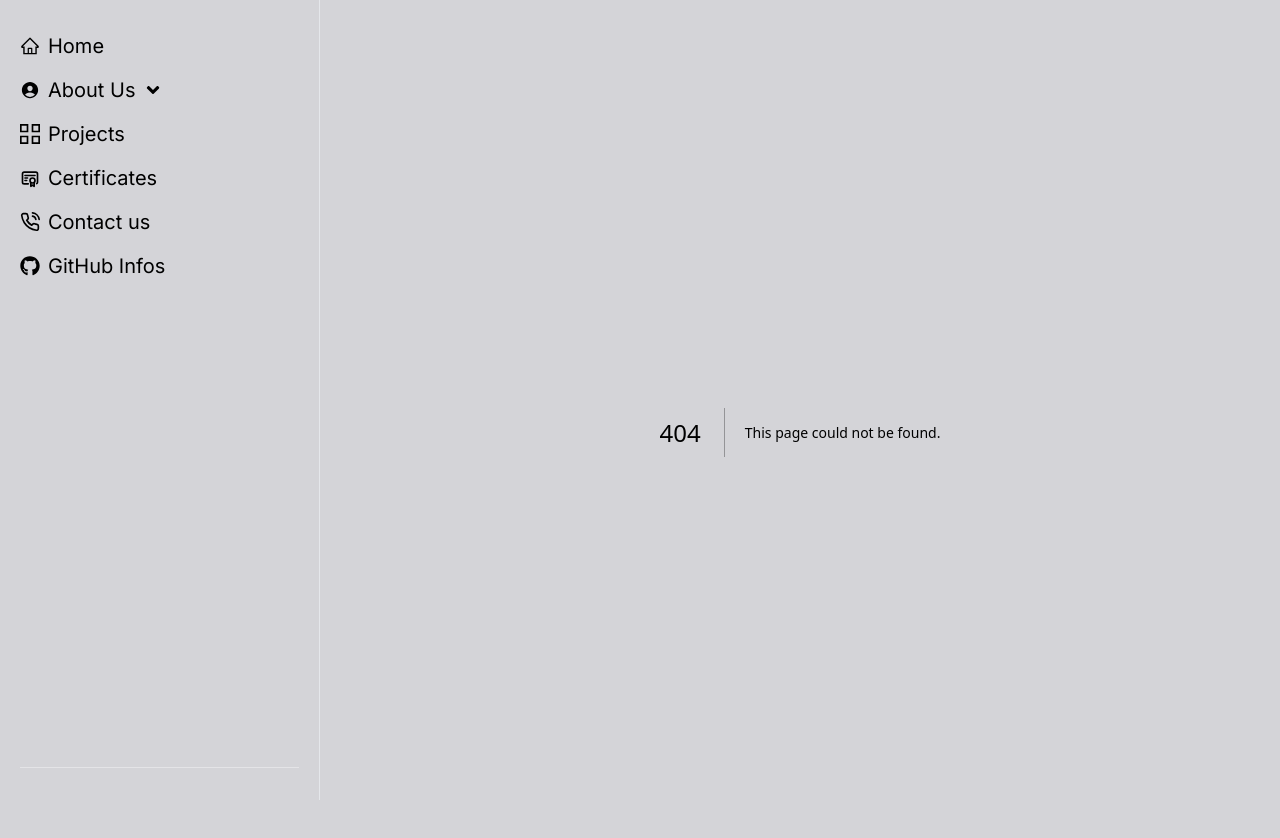
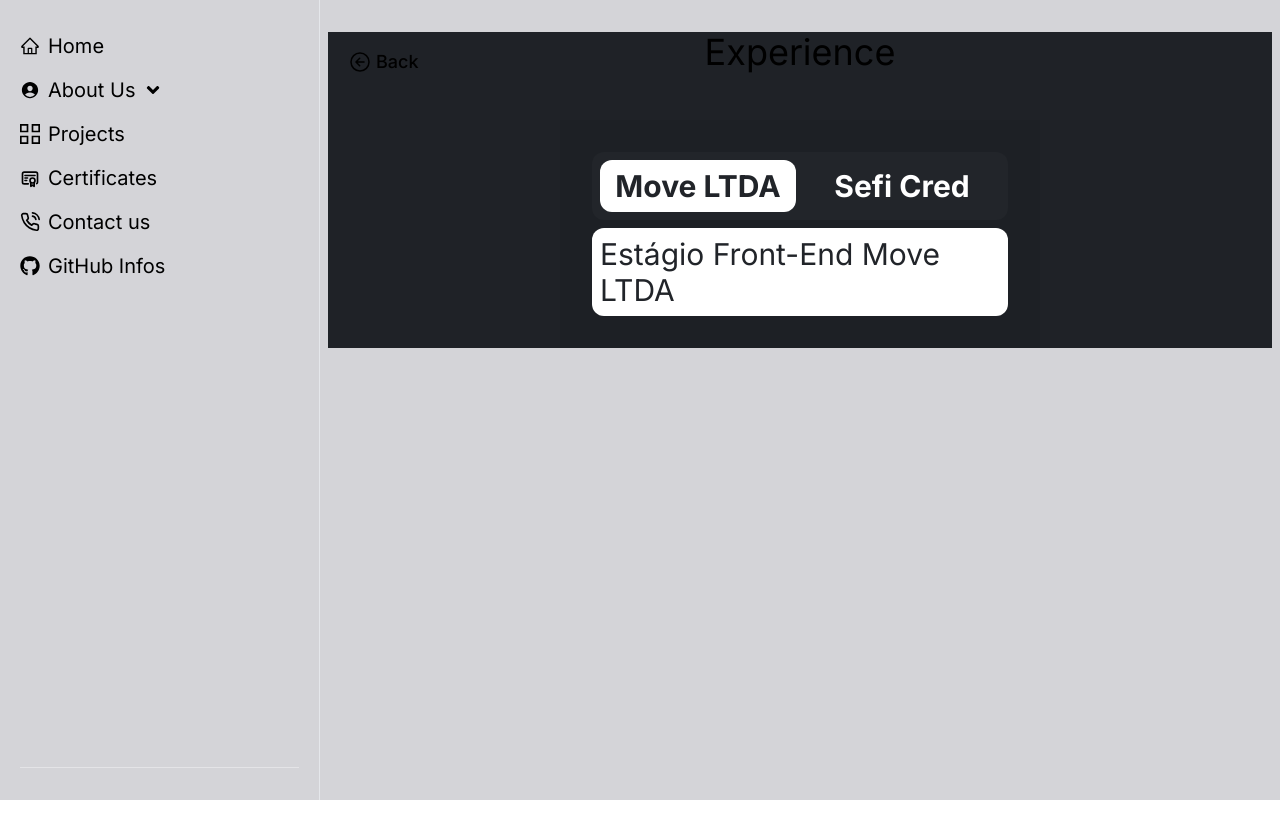
Before and after one commit to Hzimr/Hzimr.github.io, a Next.js app: page /experience in a window 1280 px wide. Before the commit this address had no page. Shown: the top 838 px of the page. After the commit the page ends 800 px from the top, so only its background shows below. Built offline with nearby package versions, Linux system fonts and the light colour scheme.

Commit message:
feat: created page experience

```diff
--- a/src/app/aboutus/page.tsx
+++ b/src/app/aboutus/page.tsx
@@ -1,6 +1,7 @@
 'use client'
 
 import { BackButton } from '@/components/back-button'
+import { ButtonNavigate } from '@/components/button-navigate'
 
 export default function AboutUs() {
   return (
@@ -25,12 +26,8 @@ export default function AboutUs() {
       <div className="flex w-full flex-1 flex-col items-center justify-center gap-2 p-3">
         <h3 className="text-2xl">More about me</h3>
         <section className="flex w-full flex-1 justify-around p-2">
-          <button className="rounded-full bg-teal-700 p-3 hover:opacity-80">
-            Experience
-          </button>
-          <button className="rounded-full bg-teal-700 p-3 hover:opacity-80">
-            Undergraduate
-          </button>
+          <ButtonNavigate navigate="/experience" text="Experience" />
+          <ButtonNavigate navigate="/undergraduate" text="Undergraduate" />
         </section>
       </div>
     </div>
--- /dev/null
+++ b/src/app/experience/page.tsx
@@ -0,0 +1,65 @@
+'use client'
+import { BackButton } from '@/components/back-button'
+import { useEffect, useRef, useState } from 'react'
+import { twMerge } from 'tailwind-merge'
+
+const itemsTabExperience = [
+  {
+    id: 1,
+    title: 'Move LTDA',
+    description: 'Estágio Front-End Move LTDA',
+  },
+  {
+    id: 2,
+    title: 'Sefi Cred',
+    description: 'Estágio Anterior',
+  },
+]
+
+export default function Experience() {
+  const [selectedTab, setSelectedTab] = useState<number>(0)
+  const firstBtnRef = useRef<HTMLButtonElement>(null)
+
+  useEffect(() => {
+    if (firstBtnRef.current) {
+      firstBtnRef.current.focus()
+    }
+  }, [])
+  return (
+    <div className="relative flex flex-col items-center bg-primary-dark2">
+      <BackButton navigate="/aboutus" />
+
+      <h1 className="text-lg md:text-4xl">Experience</h1>
+      <div className="mt-12 flex w-[20rem] flex-1 flex-col gap-2 bg-primary-darkLine p-2 text-xl md:w-[30rem] md:p-8 md:text-3xl">
+        {' '}
+        <div className="flex items-center justify-between gap-x-2 rounded-xl bg-primary-darkContent p-2 font-bold text-white">
+          {itemsTabExperience.map((item, index) => (
+            <button
+              ref={index === 0 ? firstBtnRef : null}
+              className={twMerge(
+                'w-full rounded-xl border-none p-2 text-center outline-none',
+                'ring-prim focring-primary-darkLine focus:bg-white focus:text-primary-dark',
+                'hover:opacity-70 ',
+                `${selectedTab === index ? 'bg-slate-200 text-primary-dark' : ''}`,
+              )}
+              key={index}
+              onClick={() => setSelectedTab(index)}
+            >
+              {item.title}
+            </button>
+          ))}
+        </div>
+        <div className="flex flex-1 rounded-xl bg-white p-2 text-primary-dark">
+          {itemsTabExperience.map((item, index) => (
+            <div
+              key={index}
+              className={`${selectedTab === index ? '' : 'hidden'}`}
+            >
+              <p>{item.description}</p>
+            </div>
+          ))}
+        </div>
+      </div>
+    </div>
+  )
+}
--- a/src/components/sidebar/sidebar.tsx
+++ b/src/components/sidebar/sidebar.tsx
@@ -45,7 +45,7 @@ export function Sidebar() {
                   <ul className="ml-8">
                     <li className="flex cursor-pointer items-center justify-start gap-2">
                       <BsPersonWorkspace />
-                      Experience
+                      <Link href="/experience">Experience</Link>
                     </li>
                     <li className="flex cursor-pointer items-center justify-start gap-2">
                       <FaGraduationCap />
```
